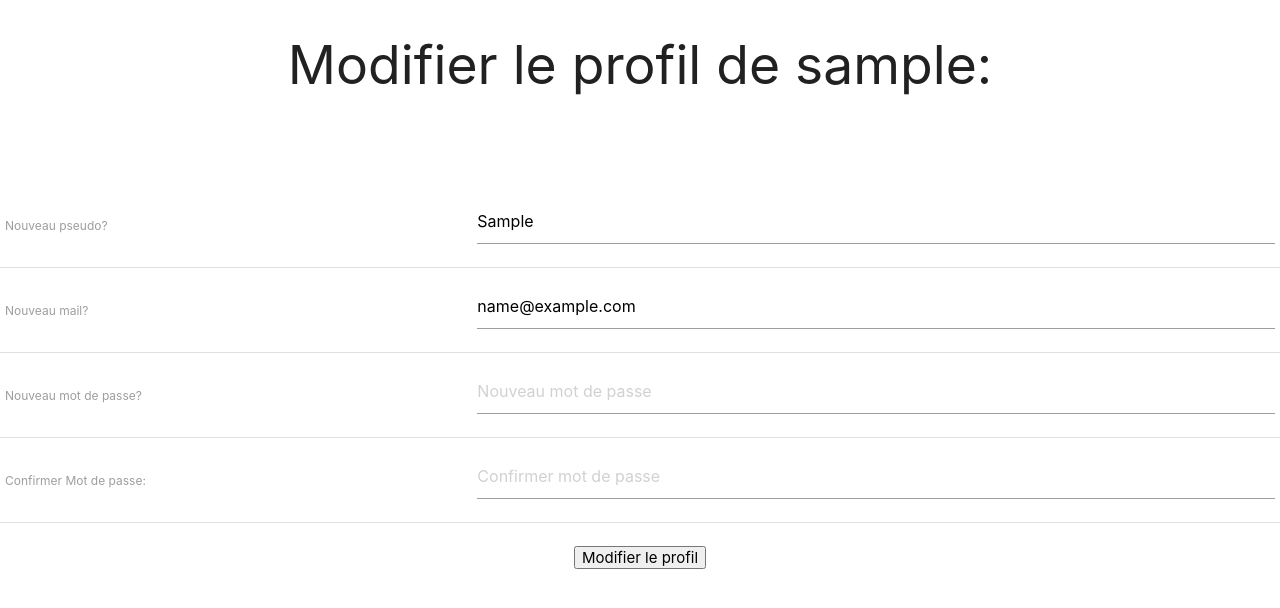
After one commit to evanhzg/lebonendroit, a PHP site: page /modifier.php in a window 1280 px wide. The commit adds this page. Shown: the top 608 px of the page. Run offline with PHP 8.4, Linux system fonts and the light colour scheme; the visitor is signed in with stand-in values (Sample User, id 1); tables that the repository leaves empty or names only in its code hold one stand-in row (values such as "Sample post"); some libraries are stand-ins or nearby versions.

Commit message:
page de modification du profil terminée (en fonctionnel du moins), souci de redirection de page à modifier demain

```diff
--- /dev/null
+++ b/modifier.php
@@ -0,0 +1,119 @@
+<!DOCTYPE html>
+<html lang="en">
+
+<?php
+
+session_start();
+
+$bdd = new PDO('mysql:host=localhost;dbname=espace_membre', 'root', '');
+
+if(isset($_SESSION['id']))
+{
+    $requser = $bdd->prepare('SELECT * FROM membre WHERE id = ?');
+    $requser->execute(array($_SESSION['id']));
+    $user = $requser->fetch();
+
+    if(isset($_POST['newpseudo']) AND !empty($_POST['newpseudo']) AND $_POST['newpseudo'] != $user['pseudo'])
+    {
+        $newpseudo = htmlspecialchars($_POST['newpseudo']);
+        $insertpseudo = $bdd->repare("UPDATE membre SET pseudo = ? WHERE id = ?");
+        $insertpseudo->execute(array($newpseudo, $_SESSION['id']));
+        header("Location: profil.php?id=".$_SESSION['id']);
+    }
+
+    if(isset($_POST['newmail']) AND !empty($_POST['newmail']) AND $_POST['newmail'] != $user['mail'])
+    {
+        $newmail = htmlspecialchars($_POST['newmail']);
+        $insertmail = $bdd->repare("UPDATE membre SET mail = ? WHERE id = ?");
+        $insertmail->execute(array($newmail, $_SESSION['id']));
+        header("Location: profil.php?id=".$_SESSION['id']);
+    }
+
+    if(isset($_POST['newmdp']) AND !empty($_POST['newmdp']) AND $_POST['newmdp'] != $user['mdp'] AND $_POST['newmdp'] == $_POST['newmdp2'])
+    {
+        $newmdp = htmlspecialchars($_POST['newmdp']);
+        $insertmdp = $bdd->repare("UPDATE membre SET mdp = ? WHERE id = ?");
+        $insertmdp->execute(array($newmdp, $_SESSION['id']));
+        header("Location: profil.php?id=".$_SESSION['id']);
+    }
+
+    if(isset($_POST['newpseudo']) AND $_POST['newpseudo'] == $user['pseudo'])
+    {
+        header("Location: profil.php?id=".$_SESSION['id']);
+    }
+
+?>
+
+<head>
+    <meta charset="UTF-8">
+    <meta name="viewport" content="width=device-width, initial-scale=1.0">
+    <meta http-equiv="X-UA-Compatible" content="ie=edge">
+    <!--Import Google Icon Font-->
+    <link href="https://fonts.googleapis.com/icon?family=Material+Icons" rel="stylesheet">
+    <!--Import materialize.css-->
+    <link type="text/css" rel="stylesheet" href="css/materialize.min.css" media="screen,projection" />
+
+    <!--Let browser know website is optimized for mobile-->
+    <meta name="viewport" content="width=device-width, initial-scale=1.0" />
+    <title>Profil de <?php echo $_SESSION['pseudo'];?></title>
+
+    <link rel="stylesheet" href="style/css/style.css">
+</head>
+
+<body>
+    <div align="center">
+        <h2>Modifier le profil de <?php echo $_SESSION['pseudo']; ?>:</h2>
+        <br><br><br>
+
+        <form action="POST">
+        <table>
+                <tr>
+                    <td align="right">
+                        <label for="newpseudo">Nouveau pseudo? </label>
+                    </td>
+                    <td align="right">
+                        <input type="text" placeholder="Nouveau pseudo" id="newpseudo" name="newpseudo" value="<?php echo $user['pseudo']; ?>">
+                    </td>
+                </tr>
+
+                <tr>
+                    <td align="right">
+                        <label for="newmail">Nouveau mail? </label>
+                    </td>
+                    <td align="right">
+                        <input type="email" placeholder="Nouveau mail" id="newmail" name="newmail" value="<?php echo $user['mail'];?>">
+                    </td>
+                </tr>
+
+                <tr>
+                    <td align="right">
+                        <label for="newmdp">Nouveau mot de passe?</label>
+                    </td>
+                    <td align="right">
+                        <input type="password" placeholder="Nouveau mot de passe" id="newmdp" name="newmdp">
+                    </td>
+                </tr>
+
+                <tr>
+                    <td align="right">
+                        <label for="newmdp2">Confirmer Mot de passe:</label>
+                    </td>
+                    <td align="right">
+                        <input type="password" placeholder="Confirmer mot de passe" id="newmdp2" name="newmdp2">
+                    </td>
+                </tr>
+            </table>
+            <br />
+            <input type="submit" value="Modifier le profil">
+        </form>
+    </div>
+<?php
+}
+else
+{
+    header("Location: connexion.php");
+}
+?>
+</body>
+
+</html>
--- a/profil.php
+++ b/profil.php
@@ -42,7 +42,7 @@ if(isset($_GET['id']) AND $_GET['id'] > 0)
         if(isset($_SESSION['id']) AND $userinfo['id'] == $_SESSION['id'])
         {
         ?>
-            <a href="#">Editer mon profil</a>
+            <a href="modifier.php">Editer mon profil</a>
             <br><br>
             <a href="deconnexion.php">Se déconnecter</a>
         <?php
```
